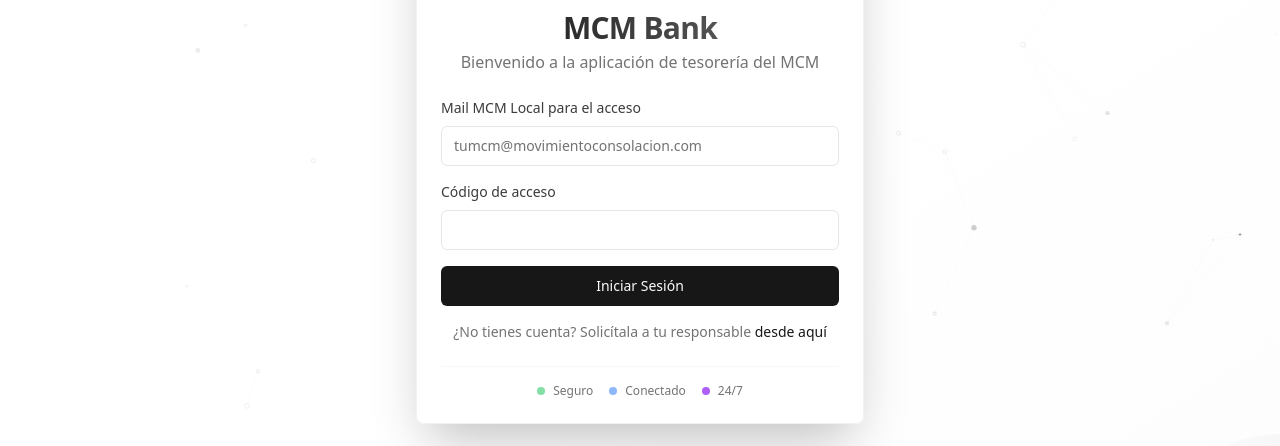
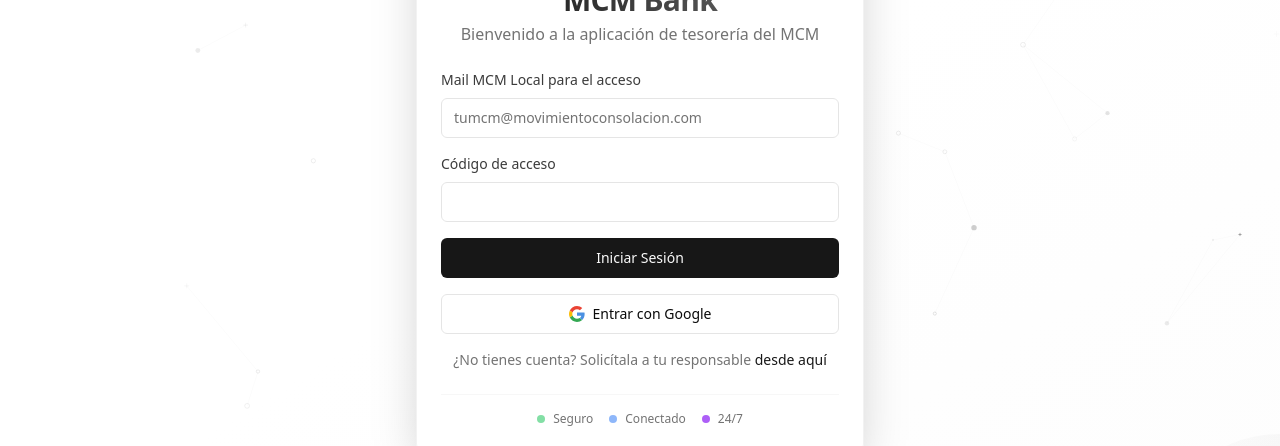
Before and after one commit to mcmespana/mcmbank, a Next.js app: page /auth/login in a window 1280 px wide. Shown: the part 238-684 px from the top of the page. Built offline with nearby package versions, Linux system fonts and the light colour scheme; no server answers; the database is empty.

Commit message:
feat(auth): add google login option

```diff
--- a/app/auth/callback/route.ts
+++ b/app/auth/callback/route.ts
@@ -11,8 +11,26 @@ export async function GET(request: Request) {
     const supabase = createClient()
     const { error } = await supabase.auth.exchangeCodeForSession(code)
     if (!error) {
+      const {
+        data: { user },
+      } = await supabase.auth.getUser()
       const redirectUrl = process.env.NEXT_PUBLIC_SITE_URL || origin
-      return NextResponse.redirect(`${redirectUrl}${next}`)
+      if (user) {
+        const { data: profile } = await supabase
+          .from("perfil")
+          .select("usuario_id")
+          .eq("usuario_id", user.id)
+          .maybeSingle()
+
+        if (!profile) {
+          console.warn("OAuth unauthorized", { email: user.email })
+          await supabase.auth.signOut()
+          return NextResponse.redirect(`${redirectUrl}/auth/login?error=unauthorized`)
+        }
+
+        console.log("OAuth success", { user: user.id })
+        return NextResponse.redirect(`${redirectUrl}${next}`)
+      }
     }
   }
 
--- a/components/auth/login-form.tsx
+++ b/components/auth/login-form.tsx
@@ -10,6 +10,8 @@ import Link from "next/link"
 import { useRouter } from "next/navigation"
 import { useEffect } from "react"
 import { signIn } from "@/lib/actions/auth"
+import { createClient } from "@/lib/supabase/client"
+import { useSearchParams } from "next/navigation"
 
 function SubmitButton() {
   const { pending } = useFormStatus()
@@ -35,7 +37,13 @@ function SubmitButton() {
 
 export default function LoginForm() {
   const router = useRouter()
+  const searchParams = useSearchParams()
+  const oauthError =
+    searchParams.get("error") === "unauthorized"
+      ? "Tu correo no está autorizado. Contacta con un administrador."
+      : null
   const [state, formAction] = useActionState(signIn, null)
+  const supabase = createClient()
 
   // Handle successful login by redirecting
   useEffect(() => {
@@ -43,6 +51,18 @@ export default function LoginForm() {
       router.push("/")
     }
   }, [state, router])
+
+  async function handleGoogleLogin() {
+    console.log("Inicio OAuth con Google")
+    const redirectTo = `${process.env.NEXT_PUBLIC_SITE_URL || window.location.origin}/auth/callback`
+    const { error } = await supabase.auth.signInWithOAuth({
+      provider: "google",
+      options: { redirectTo },
+    })
+    if (error) {
+      console.error("Error en OAuth de Google", error)
+    }
+  }
 
   return (
     <div className="relative z-10 w-full max-w-md">
@@ -71,9 +91,9 @@ export default function LoginForm() {
         </CardHeader>
         <CardContent className="space-y-6">
           <form action={formAction} className="space-y-4">
-            {state?.error && (
+            {(state?.error || oauthError) && (
               <div className="bg-destructive/10 border border-destructive/50 text-destructive px-4 py-3 rounded-lg animate-in slide-in-from-top-2 duration-300">
-                {state.error}
+                {state?.error || oauthError}
               </div>
             )}
 
@@ -106,6 +126,33 @@ export default function LoginForm() {
 
             <SubmitButton />
 
+            <Button
+              type="button"
+              onClick={handleGoogleLogin}
+              variant="outline"
+              className="w-full flex items-center justify-center gap-2 bg-white text-foreground hover:bg-muted transition-all duration-300"
+            >
+              <svg className="h-5 w-5" viewBox="0 0 24 24" aria-hidden="true">
+                <path
+                  fill="#EA4335"
+                  d="M5.266 9.765C6.199 6.939 8.854 4.909 12 4.909c1.691 0 3.218.6 4.418 1.582L19.909 3C17.782 1.145 15.055 0 12 0 7.27 0 3.198 2.698 1.24 6.65l4.026 3.115Z"
+                />
+                <path
+                  fill="#34A853"
+                  d="M16.041 18.013c-1.09.703-2.475 1.078-4.041 1.078-3.133 0-5.78-2.014-6.722-4.823L1.237 17.335C3.193 21.294 7.265 24 12 24c2.933 0 5.735-.863 7.834-2.821l-3.793-3.166Z"
+                />
+                <path
+                  fill="#4A90E2"
+                  d="M19.834 20.999C22.029 18.952 23.455 15.904 23.455 12c0-.709-.109-1.473-.273-2.182H12v4.636h6.436c-.317 1.559-1.17 2.766-2.396 3.559l3.793 3.166Z"
+                />
+                <path
+                  fill="#FBBC05"
+                  d="M5.277 14.268a7.545 7.545 0 0 1 0-4.503L1.24 6.65C.437 8.26 0 10.075 0 12c0 1.92.445 3.73 1.237 5.335l4.04-3.067Z"
+                />
+              </svg>
+              Entrar con Google
+            </Button>
+
             <div className="text-center text-sm text-muted-foreground">
               ¿No tienes cuenta? Solicítala a tu responsable{" "}
               <Link
```
